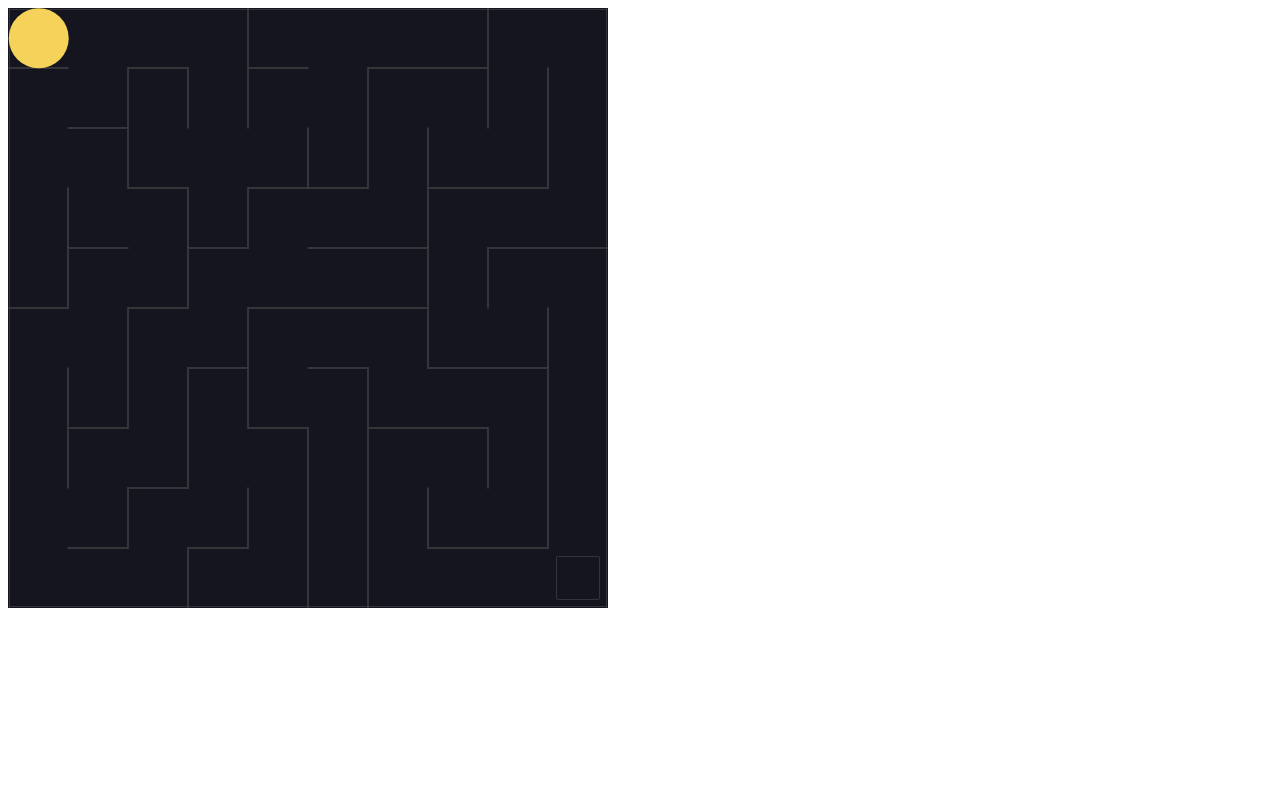
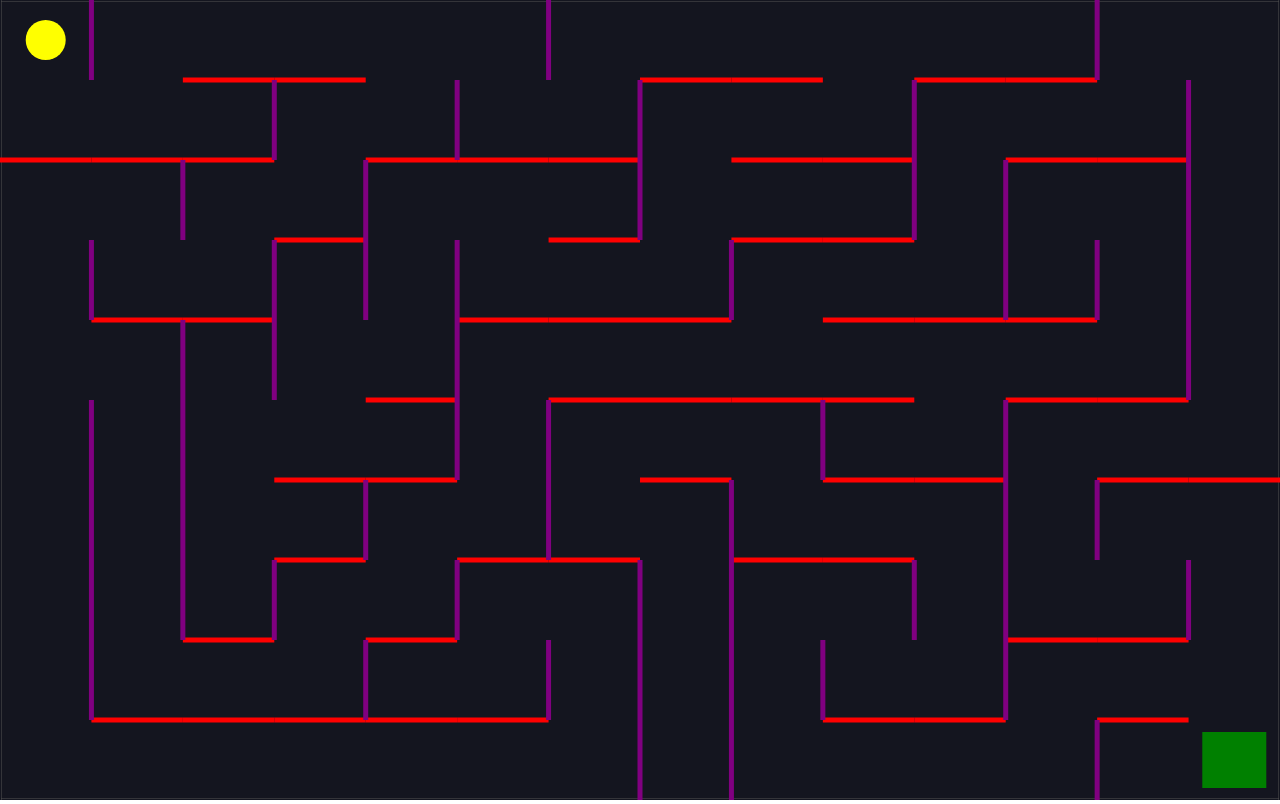
Before and after one commit to nitin1205/maze-game, a plain HTML site: page index.html in a window 1280 px wide. Drawn offline with nearby package versions, Linux system fonts and the light colour scheme.

Commit message:
project completed

```diff
--- a/index.html
+++ b/index.html
@@ -6,8 +6,35 @@
     <meta name="viewport" content="width=<device-width>, initial-scale=1.0">
     <title>Document</title>
     <script src="https://cdnjs.cloudflare.com/ajax/libs/matter-js/0.18.0/matter.min.js"></script>
+    <style>
+        body {
+            margin: 0;
+        }
+
+        .hidden {
+            display: none !important;
+        }
+
+        h1 {
+            color: White;
+            font-size: 65px;
+        }
+
+        .winner {
+            display: flex;
+            justify-content: center;
+            align-items: center;
+            position: absolute;
+            z-index: 1;
+            height: 100vh;
+            width: 100vw;
+        }
+    </style>
 </head>
 <body>
+    <div class="winner hidden">
+        <h1>You Win!!</h1>
+    </div>
     <script src="index.js"></script>
 </body>
 </html>
--- a/index.js
+++ b/index.js
@@ -1,10 +1,12 @@
-const { Engine, Render, Runner , World, Bodies, Body } = Matter;
+const { Engine, Render, Runner , World, Bodies, Body, Events } = Matter;
 
-const width = 600;
-const height = 600;
-const cells = 10;
+const width = window.innerWidth;
+const height = window.innerHeight;
+const cellsHorizontal = 14;
+const cellsVertical = 10;
 
-const unitLenght = width / cells;
+const unitLenghtX = width / cellsHorizontal;
+const unitLenghtY = height / cellsVertical;
 
 const engine = Engine.create();
 engine.world.gravity.y = 0;
@@ -48,24 +50,24 @@ const shuffle = (arr) => {
     return arr;
 };
 
-const grid = Array(cells)
+const grid = Array(cellsVertical)
     .fill(null)
-    .map(() => Array(cells).fill(false));
+    .map(() => Array(cellsHorizontal).fill(false));
 
-const verticals = Array(cells)
+const verticals = Array(cellsVertical)
     .fill(null)
-    .map(() => Array(cells -1).fill(false));
+    .map(() => Array(cellsHorizontal - 1).fill(false));
 
-const horizontals = Array(cells - 1)
+const horizontals = Array(cellsVertical - 1)
     .fill(null)
-    .map(() => Array(cells).fill(false));
+    .map(() => Array(cellsHorizontal).fill(false));
 
 // console.log("grid: ", grid);
 // console.log("vertical: ", vertical);
 // console.log("horizontal: ", horizontal);
 
-const startRow = Math.floor(Math.random() * cells);
-const startCol = Math.floor(Math.random() * cells);
+const startRow = Math.floor(Math.random() * cellsVertical);
+const startCol = Math.floor(Math.random() * cellsHorizontal);
 
 // console.log(startRow, startCol)
 
@@ -92,7 +94,11 @@ const stepThroughCell = (row, column) => {
         const [nextRow, nextCol, direction] = neighbour;
 
         // check if neighbour is out of range
-        if (nextRow < 0 || nextRow >= cells || nextCol < 0 || nextCol >= cells) {
+        if (nextRow < 0 ||
+            nextRow >= cellsVertical ||
+            nextCol < 0 ||
+            nextCol >= cellsHorizontal
+            ) {
             continue;
         }
 
@@ -125,12 +131,16 @@ stepThroughCell(startRow, startCol);
         }
 
         const wall = Bodies.rectangle(
-            columnIndex * unitLenght + unitLenght / 2,
-            rowIndex * unitLenght + unitLenght,
-            unitLenght,
-            1,
+            columnIndex * unitLenghtX + unitLenghtX / 2,
+            rowIndex * unitLenghtY + unitLenghtY,
+            unitLenghtX,
+            5,
             {
-                isStatic: true
+                label: 'wall',
+                isStatic: true,
+                render: {
+                    fillStyle: 'red'
+                }
             }
         );
         World.add(world, wall);
@@ -145,12 +155,16 @@ verticals.forEach((row, rowIndex) => {
         }
 
         const wall = Bodies.rectangle(
-            columnIndex * unitLenght + unitLenght,
-            rowIndex * unitLenght + unitLenght / 2,
-            1,
-            unitLenght,
+            columnIndex * unitLenghtX + unitLenghtX,
+            rowIndex * unitLenghtY + unitLenghtY / 2,
+            5,
+            unitLenghtY,
             {
-                isStatic: true
+                label: 'wall',
+                isStatic: true,
+                render: {
+                    fillStyle: 'purple'
+                }
             }
         );
         World.add(world, wall);
@@ -159,23 +173,34 @@ verticals.forEach((row, rowIndex) => {
 
 // goal
 const goal = Bodies.rectangle(
-    width - unitLenght / 2,
-    height - unitLenght / 2,
-    unitLenght * .7,
-    unitLenght * .7,
+    width - unitLenghtX / 2,
+    height - unitLenghtY / 2,
+    unitLenghtX * .7,
+    unitLenghtY * .7,
     {
-        isStatic: true
+        label: 'goal',
+        isStatic: true,
+        render: {
+            fillStyle: 'green'
+        }
     }
 );
 World.add(world, goal);
 
 // Ball
+const ballRadius = Math.min(unitLenghtX, unitLenghtY) / 4;
 const ball = Bodies.circle(
-    unitLenght / 2,
-    unitLenght / 2,
-    unitLenght / 2,
-    unitLenght / 4
+    unitLenghtX / 2,
+    unitLenghtY / 2,
+    ballRadius,
+    {
+        label: 'ball',
+        render: {
+            fillStyle: 'yellow'
+        }
+    }
 );
+
 World.add(world, ball);
 
 document.addEventListener('keydown', event => {
@@ -197,3 +222,24 @@ document.addEventListener('keydown', event => {
         Body.setVelocity(ball, { x: x - 5, y });
     }
 });
+
+// win condition and falling animation
+
+Events.on(engine, 'collisionStart', event => {
+    event.pairs.forEach(collision => {
+        const label = ['ball', 'goal']
+
+        if (
+            label.includes(collision.bodyA.label) &&
+            label.includes(collision.bodyB.label)
+        ) {
+            document.querySelector('.winner').classList.remove('hidden');
+            world.gravity.y = 1;
+            world.bodies.forEach(body => {
+                if (body.label === 'wall') {
+                    Body.setStatic(body, false);
+                }
+            });
+        }
+    });
+});
```
